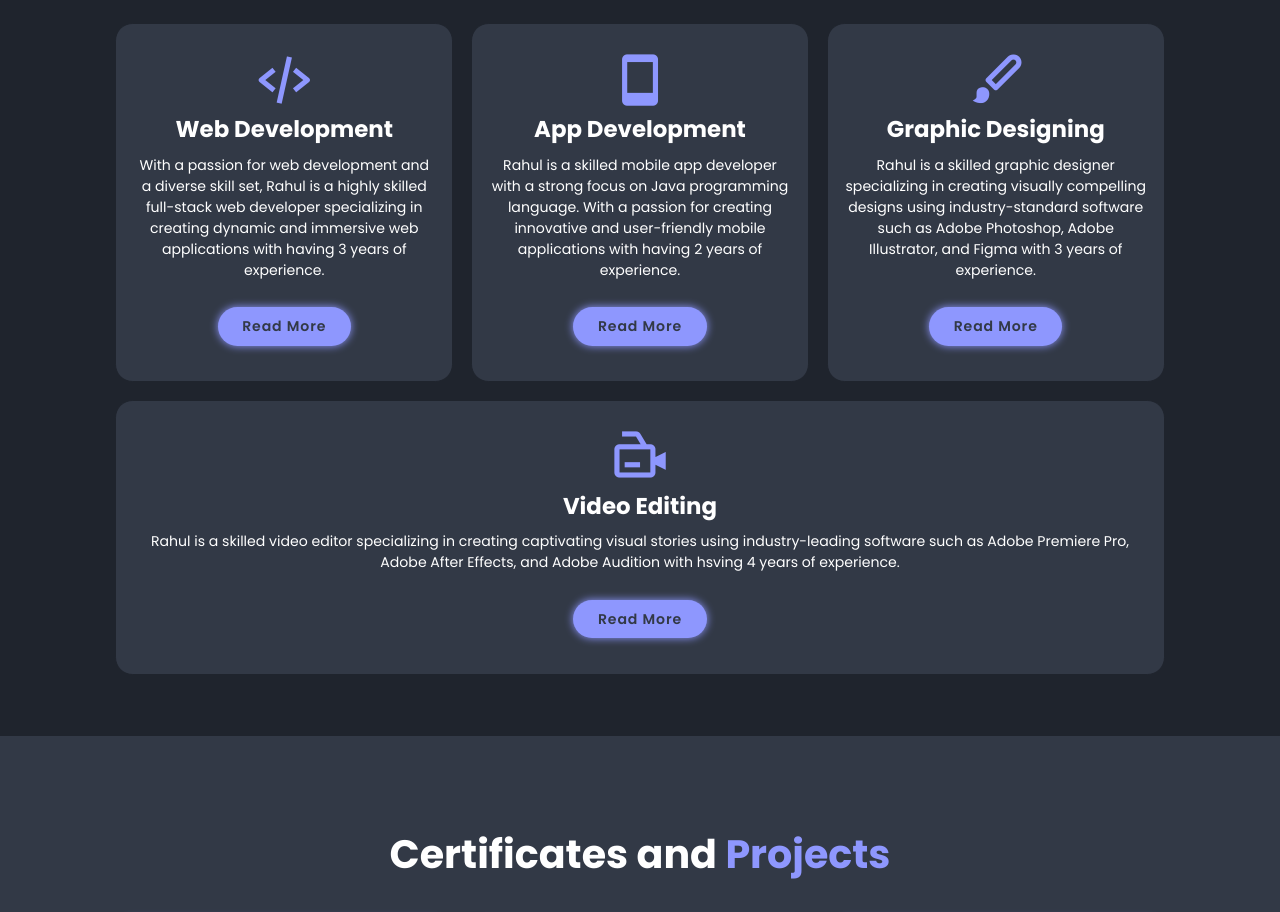
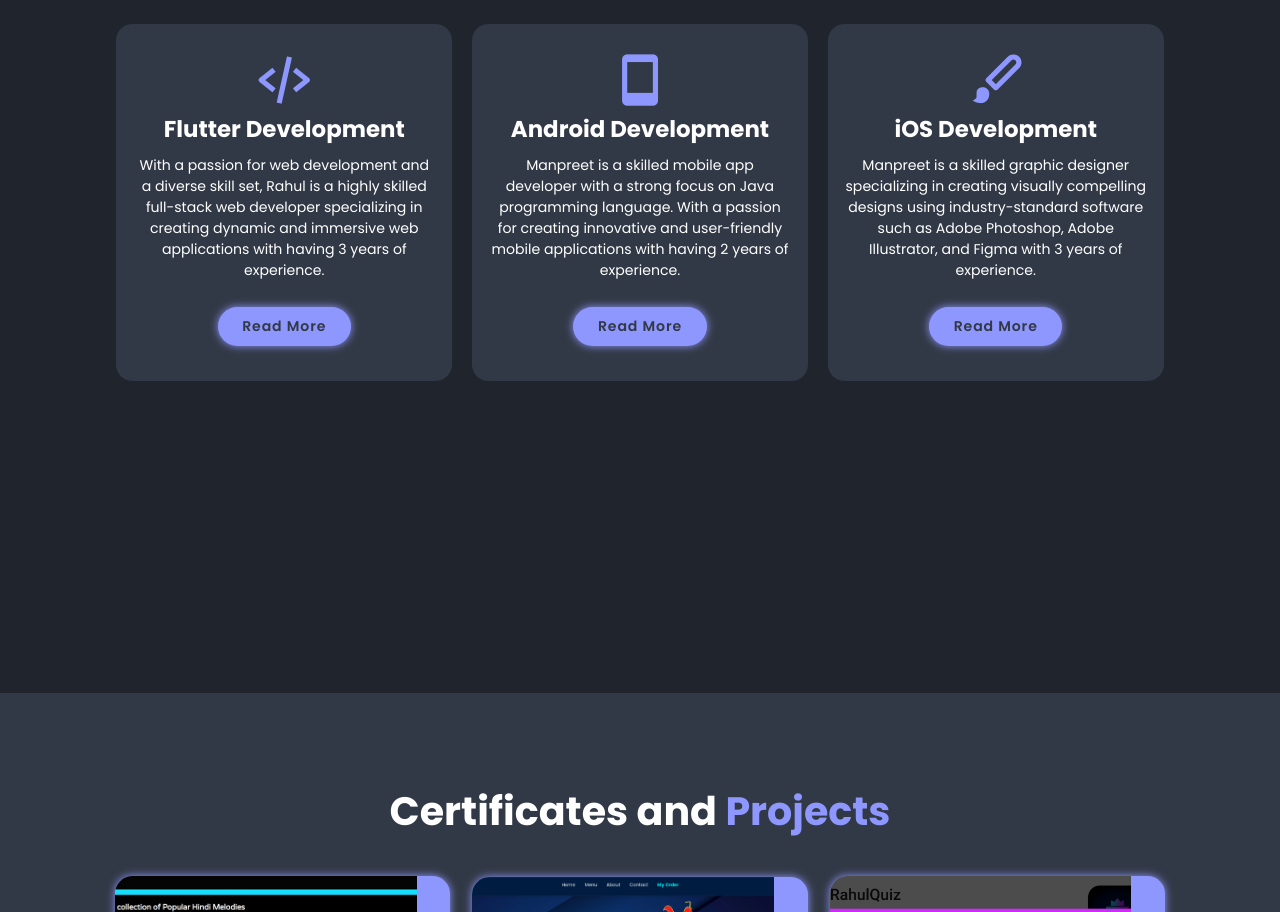
Before and after one commit to ManpritCode/manpreet_portfolio, a plain HTML site: page index.html in a window 1280 px wide. Shown: the part 1751-2663 px from the top of the page. Drawn offline with nearby package versions, Linux system fonts and the light colour scheme.

Commit message:
Service cards Update

```diff
--- a/index.html
+++ b/index.html
@@ -105,7 +105,7 @@
         <div class="services-container">
             <div class="services-box">
                 <i class="bx bx-code-alt"></i>
-                <h3>Web Development</h3>
+                <h3>Flutter Development</h3>
                 <p>With a passion for web development and a diverse skill set, Rahul is a highly skilled full-stack web
                     developer specializing in creating dynamic and immersive web applications with having 3 years of
                     experience.</p>
@@ -115,8 +115,8 @@
 
             <div class="services-box">
                 <i class="bx bx-mobile"></i>
-                <h3>App Development</h3>
-                <p>Rahul is a skilled mobile app developer with a strong focus on Java programming language. With a
+                <h3>Android Development</h3>
+                <p>Manpreet is a skilled mobile app developer with a strong focus on Java programming language. With a
                     passion for creating innovative and user-friendly mobile applications with having 2 years of
                     experience.</p>
                 <a rel="noopener" href="https://grow-with-rahul.s3.us-east-2.amazonaws.com/Resume/index.html" class="btn"
@@ -125,20 +125,10 @@
 
             <div class="services-box">
                 <i class="bx bxs-paint"></i>
-                <h3>Graphic Designing</h3>
-                <p>Rahul is a skilled graphic designer specializing in creating visually compelling designs using
+                <h3>iOS Development</h3>
+                <p>Manpreet is a skilled graphic designer specializing in creating visually compelling designs using
                     industry-standard software such as Adobe Photoshop, Adobe Illustrator, and Figma with 3 years of
                     experience.</p>
-                <a rel="noopener" href="https://grow-with-rahul.s3.us-east-2.amazonaws.com/Resume/index.html" class="btn"
-                    target="_blank">Read More</a>
-            </div>
-
-            <div class="services-box">
-                <i class='bx bx-video-recording'></i>
-                <h3>Video Editing</h3>
-                <p>Rahul is a skilled video editor specializing in creating captivating visual stories using
-                    industry-leading software such as Adobe Premiere Pro, Adobe After Effects, and Adobe Audition with
-                    hsving 4 years of experience.</p>
                 <a rel="noopener" href="https://grow-with-rahul.s3.us-east-2.amazonaws.com/Resume/index.html" class="btn"
                     target="_blank">Read More</a>
             </div>
```
